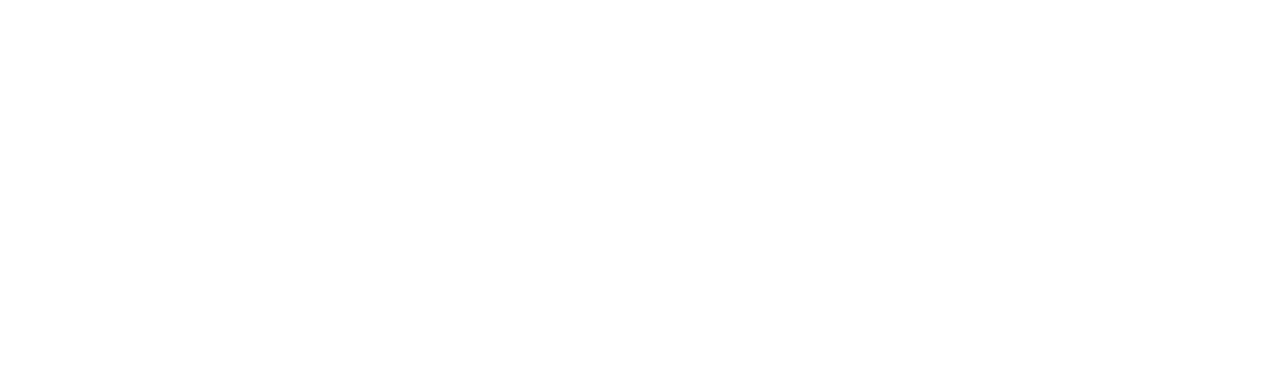
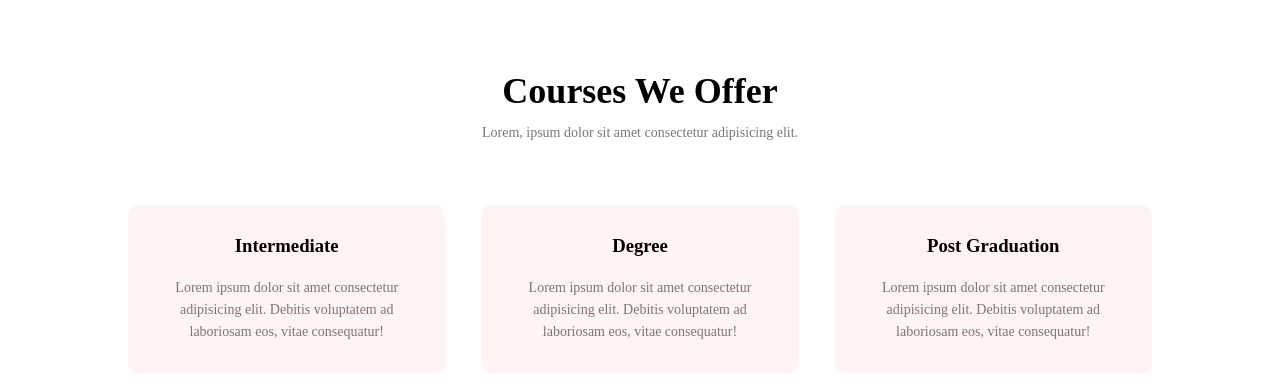
Before and after one commit to AlokPrasanna/Campu-Forntend-Website, a React app: page / in a window 1280 px wide. Shown: the part 830-1208 px from the top of the page. Before the commit the page ends 800 px from the top, so only its background shows below. Built offline with nearby package versions, Linux system fonts and the light colour scheme; the HTML template or start-up script is replaced by a standard one.

Commit message:
Crated Courses Card

```diff
--- a/src/components/index.js
+++ b/src/components/index.js
@@ -1,9 +1,11 @@
 // -------------------- Imports --------------------
 import Header from "./molecules/Header/Header";
 import Navigation from "./atom/Navigation/Navigation";
+import CourseCard from "./molecules/CourseCard/CourseCard";
 
 // -------------------- Exports --------------------
 export {
     Header,
     Navigation,
+    CourseCard,
 }
--- /dev/null
+++ b/src/components/molecules/CourseCard/CourseCard.jsx
@@ -0,0 +1,13 @@
+import React from 'react'
+import "./courseCard.css"
+
+const CourseCard = ({title , definition}) => {
+  return (
+    <div className='course-card'>
+        <h3>{title}</h3>
+        <p>{definition}</p>
+    </div>
+  )
+}
+
+export default CourseCard
--- /dev/null
+++ b/src/components/molecules/CourseCard/courseCard.css
@@ -0,0 +1,19 @@
+.course-card{
+    flex-basis: 31%;
+    background: #fff3f3;
+    border-radius: 10px;
+    margin-bottom: 5%;
+    padding: 20px 12px;
+    box-sizing: border-box;
+    transition: 0.5s;
+}
+
+.course-card h3 {
+    text-align: center;
+    font-weight: 600;
+    margin: 10px 0;
+}
+
+.course-card:hover{
+    box-shadow: 0 0 20px 0 rgba(0,0,0,0.2);
+}
--- a/src/components/molecules/Header/Header.jsx
+++ b/src/components/molecules/Header/Header.jsx
@@ -1,26 +1,30 @@
-import React from 'react';
+import React, {useRef} from 'react';
 import "./header.css";
 import Navigation from '../../atom/Navigation/Navigation';
 import {Images} from '../../../constants';
 
 const Header = () => {
-  let links = document.getElementById("links");
+  const linksRef = useRef(null);
 
   const hideMenu = () => {
-    links.style.right = "-200px"
+    if (linksRef.current) {
+      linksRef.current.style.right = "-200px";
+    }
   }
 
   const showMenu = () => {
-    links.style.right = "0"
+    if (linksRef.current) {
+      linksRef.current.style.right = "0";
+    }
   }
   return (
     <div className='header'>
       <Navigation to="/" >
         <img src={Images.logo} alt='Logo' />
       </Navigation>
-      <div className='links' id='links' >
-        <svg onClick={hideMenu} xmlns="http://www.w3.org/2000/svg" fill="none" viewBox="0 0 24 24" stroke-width="4" stroke="currentColor" class="size-6 svg">
-          <path stroke-linecap="round" stroke-linejoin="round" d="M6 18 18 6M6 6l12 12" />
+      <div className='links' id='link' ref={linksRef} >
+        <svg onClick={hideMenu} xmlns="http://www.w3.org/2000/svg" fill="none" viewBox="0 0 24 24" strokeWidth="4" stroke="currentColor" className="size-6 svg">
+          <path strokeLinecap="round" strokeLinejoin="round" d="M6 18 18 6M6 6l12 12" />
         </svg>
         <ul>
           <li><Navigation to="/" title="HOME"/></li>
@@ -30,8 +34,8 @@
           <li><Navigation to="/" title="CONTACT"/></li>
         </ul>
       </div>
-      <svg onClick={showMenu} xmlns="http://www.w3.org/2000/svg" fill="none" viewBox="0 0 24 24" stroke-width="4" stroke="currentColor" class="size-6 svg">
-        <path stroke-linecap="round" stroke-linejoin="round" d="M3.75 6.75h16.5M3.75 12h16.5m-16.5 5.25h16.5" />
+      <svg onClick={showMenu} xmlns="http://www.w3.org/2000/svg" fill="none" viewBox="0 0 24 24" strokeWidth="4" stroke="currentColor" className="size-6 svg">
+        <path strokeLinecap="round" strokeLinejoin="round" d="M3.75 6.75h16.5M3.75 12h16.5m-16.5 5.25h16.5" />
       </svg>
     </div>
   )
--- a/src/pages/Home/Home.jsx
+++ b/src/pages/Home/Home.jsx
@@ -1,7 +1,7 @@
 import React,{useEffect} from 'react'
 import "./home.css"
 import {Images} from '../../constants';
-import { Header , Navigation } from '../../components';
+import { Header , Navigation , CourseCard } from '../../components';
 
 const Home = () => {
   useEffect(() => {
@@ -11,6 +11,7 @@
   }, [Images]);
   return (
     <div>
+    {/* ------ Header Section ------ */}
       <section className='home-header'>
         <Header />
         <div className='text-box'>
@@ -19,6 +20,31 @@
           <button><Navigation to="/" title="Visit Us To Know More"/></button>
         </div>
       </section>
+
+      {/* ----- Courses Section ----- */}
+        <section className='course'>
+          <h1>Courses We Offer</h1>
+          <p>Lorem, ipsum dolor sit amet consectetur adipisicing elit.</p>
+
+          <div className='row'>
+            <CourseCard
+              title="Intermediate"
+              definition="Lorem ipsum dolor sit amet consectetur adipisicing elit.
+              Debitis voluptatem ad laboriosam eos, vitae consequatur!"
+            />
+            <CourseCard
+              title="Degree"
+              definition="Lorem ipsum dolor sit amet consectetur adipisicing elit.
+              Debitis voluptatem ad laboriosam eos, vitae consequatur!"
+            />
+            <CourseCard
+              title="Post Graduation"
+              definition="Lorem ipsum dolor sit amet consectetur adipisicing elit.
+              Debitis voluptatem ad laboriosam eos, vitae consequatur!"
+            />
+          </div>
+          <p></p>
+        </section>
     </div>
   )
 }
--- a/src/pages/Home/home.css
+++ b/src/pages/Home/home.css
@@ -3,6 +3,7 @@
     padding: 0;
 }
 
+/* ----- Header ----- */
 .home-header{
     min-height: 100vh;
     width: 100%;
@@ -52,3 +53,37 @@
         font-size: 20px;
     }
 }
+
+/* ----- Courses ----- */
+.course{
+ width: 80%;
+ margin: auto;
+ text-align: center;
+ padding-top: 100px;
+}
+
+.course h1 {
+    font-size: 36px;
+    font-weight: 600;
+}
+
+.course p {
+    font-size: 14px;
+    color: #777;
+    font-weight: 300;
+    line-height: 22px;
+    padding: 10px;
+}
+
+.row{
+   margin-top: 5%;
+   display: flex;
+   align-items: center;
+   justify-content: space-between;
+}
+
+@media(max-width: 700px) {
+    .row{
+       flex-direction: column;
+    }
+}
```
